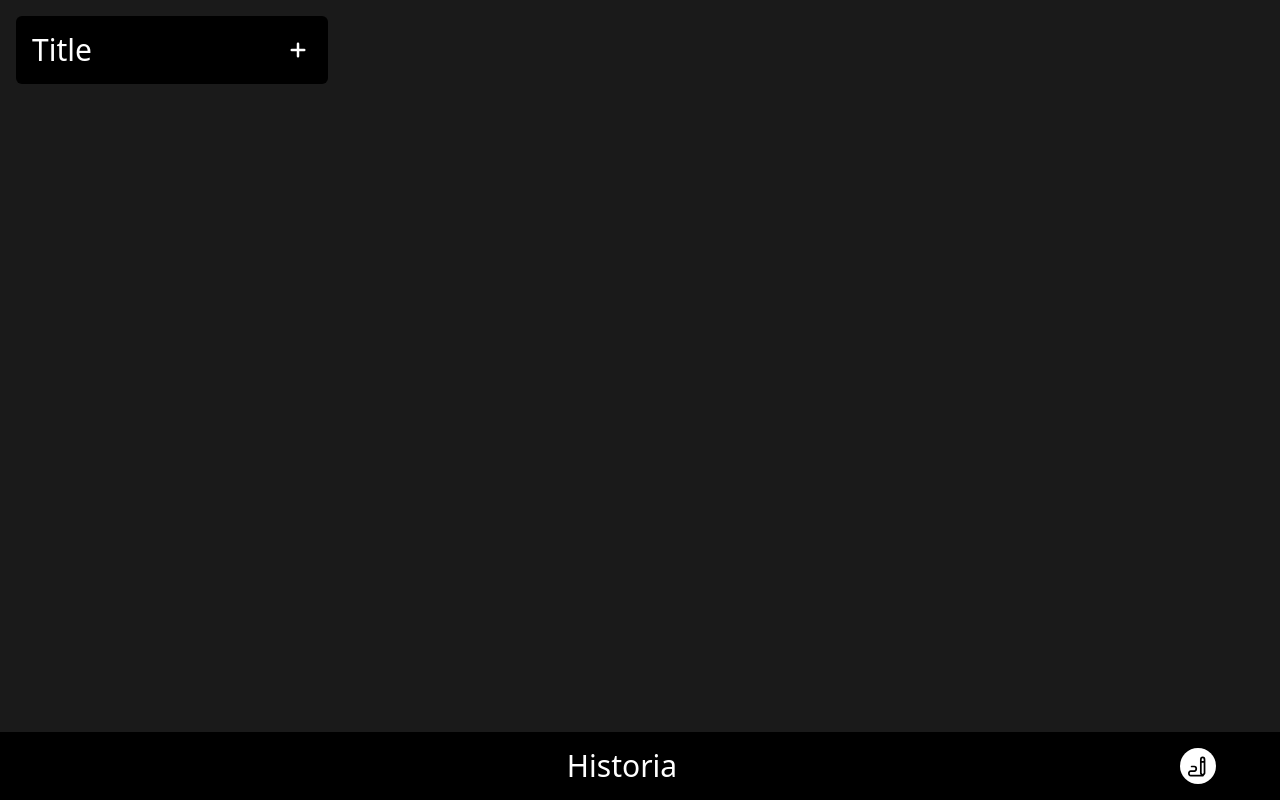
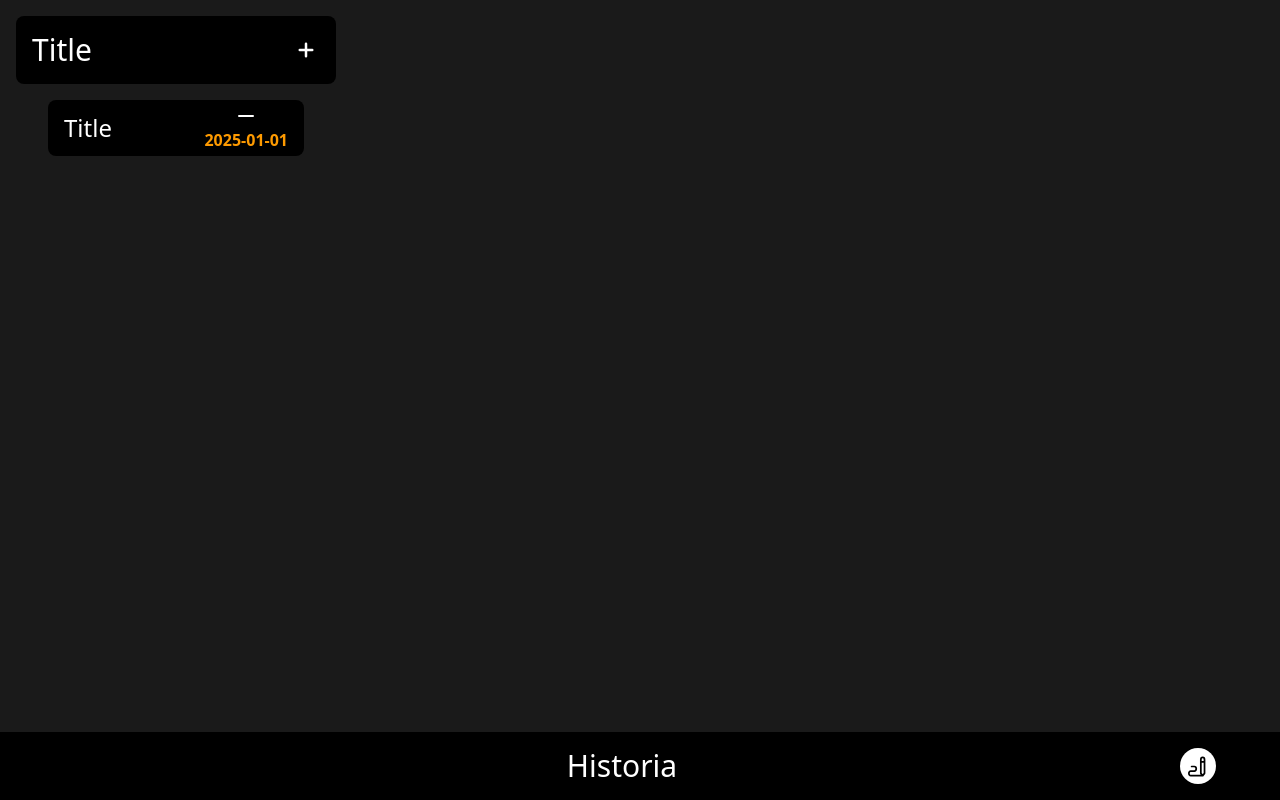
Before and after one commit to ton3l/Historia, a React (Vite) app in the folder app/web/: page /board in a window 1280 px wide. Built offline with nearby package versions, Linux system fonts and the light colour scheme.

Commit message:
feat(Board): add and start to work on Task inside, size List

```diff
--- a/app/web/src/components/Board.tsx
+++ b/app/web/src/components/Board.tsx
@@ -10,8 +10,8 @@ export default Board;
 
 function List() {
     return (
-        <section className="flex flex-col items-center gap-2">
-            <header className="bg-primary flex items-center justify-between gap-48 rounded-md p-4">
+        <section className="flex w-full max-w-[calc(100dvw/4)] min-w-64 flex-1 flex-col gap-2">
+            <header className="bg-primary flex items-center justify-between rounded-lg p-4">
                 <h1 className="text-neutral text-3xl"> Title </h1>
                 <div className="bg-accent cursor-pointer rounded-full p-1">
                     <svg xmlns="http://www.w3.org/2000/svg" width="20px" height="20px" viewBox="0 0 16 16">
@@ -19,9 +19,35 @@ function List() {
                     </svg>
                 </div>
             </header>
-            <ul>
-                <li></li>
+            <ul className="px-8 py-2">
+                <li>
+                    <Task />
+                </li>
             </ul>
         </section>
     );
 }
+
+function Task() {
+    const extended = true;
+    return (
+        <section className="bg-primary text-neutral flex w-full min-w-48 items-center justify-between rounded-lg">
+            <header className="flex w-full items-center justify-between px-4 py-1">
+                <h2 className="text-2xl">Title</h2>
+                <div className="flex flex-col items-center justify-between">
+                    <p>
+                        <svg xmlns="http://www.w3.org/2000/svg" width="24" height="24" viewBox="0 0 24 24">
+                            {!extended ? (
+                                /* prettier-ignore */
+                                <path id="extend-card" className="fill-variant" stroke="#fff" stroke-linecap="round" stroke-linejoin="round" stroke-width="2" d="M5 12h14m-7-7v14" />
+                            ) : (
+                                <path id="shrink-card" className="fill-variant" d="M19 11H5a1 1 0 0 0 0 2h14a1 1 0 0 0 0-2" />
+                            )}
+                        </svg>
+                    </p>
+                    <p className="font-semibold text-amber-500">2025-01-01</p>
+                </div>
+            </header>
+        </section>
+    );
+}
```
